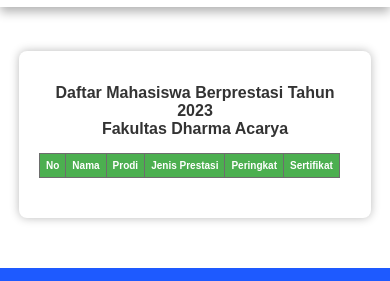
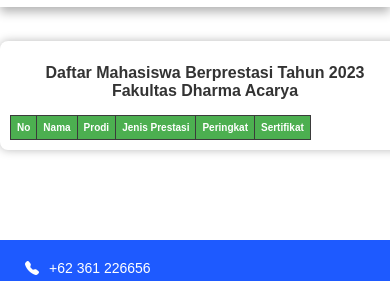
Before and after one commit to DeOkanee/Data-berpretasi_mahasiswa, a website with bundled scripts: page public/akademik-2023.html in a window 390 px wide. Shown: the part 49-330 px from the top of the page. Built offline with nearby package versions, Linux system fonts and the light colour scheme; no server answers.

Commit message:
update code

```diff
--- a/public/Akademik-2024/css/tabel.css
+++ b/public/Akademik-2024/css/tabel.css
@@ -1,12 +1,12 @@
 .TabelPrestasi {
-  width: 80%;
+  width: 80%; /* Lebar tabel untuk desktop */
   margin: 0 auto;
   margin-top: 100px;
   margin-bottom: 50px;
   background: white;
   padding: 20px;
   border-radius: 8px;
-  box-shadow: 0 0 10px rgba(0, 0, 0, 0.274); /* Mengurangi opacity bayangan agar lebih halus */
+  box-shadow: 0 0 10px rgba(0, 0, 0, 0.274);
 }
 
 .TabelPrestasi h1 {
@@ -17,17 +17,17 @@
 }
 
 .TabelPrestasi table {
-  width: 100%;
+  width: 100%; /* Tabel tetap 100% lebar dari container */
   border-collapse: collapse;
-  margin-bottom: 20px;
-  font-size: 14px; /* Menambah ukuran font agar lebih mudah dibaca */
+
 }
+
 
 #mahasiswaTable th,
 #mahasiswaTable td {
-  border: 1px solid #6d6d6d; /* Menambah ketebalan border */
     padding: 10px;
     text-align: center;
+    border: 1px solid rgb(59, 59, 59);
 }
 
 #mahasiswaTable th {
@@ -45,30 +45,26 @@
   background-color: #a5d4fa; /* Warna khusus untuk kolom No */
 }
 
-.Nama {
-  text-align: left; /* Rata kiri */
-}
-
 #mahasiswaTable td.nama,
 #mahasiswaTable td.jenis-prestasi {
   text-align: left;
   padding-left: 10px;
 }
-#mahasiswaTable td.nama{
-max-width: 160px;
+#mahasiswaTable td.nama {
+  max-width: 250px; /* Lebar maksimum untuk kolom nama */
   word-wrap: break-word;
   white-space: normal;
 }
-.jenis-prestasi {
-max-width: 190px; /* Sesuaikan dengan lebar yang diinginkan */
+
+#mahasiswaTable td.jenis-prestasi {
+  max-width: 250px; /* Lebar maksimum untuk kolom jenis prestasi */
   word-wrap: break-word;
   white-space: normal;
 }
-.peringkat{
-max-width: 60px; /* Sesuaikan dengan lebar yang diinginkan */
+#mahasiswaTable td.peringkat {
+  max-width: 100px; /* Lebar maksimum untuk kolom jenis prestasi */
   word-wrap: break-word;
   white-space: normal;
-
 }
 .button-container {
 display: flex;
@@ -169,9 +165,20 @@ margin-top: 10px; /* Menambahkan margin atas untuk pemisah */
     border-collapse: collapse;
     display: block;
     overflow-x: auto;
-  /* Hapus white-space: nowrap di sini */
+}
+#mahasiswaTable td.nama {
+  min-width: 200px;
+  max-width: 300px;
+  word-wrap: break-word;
+  white-space: normal !important;
 }
 
+#mahasiswaTable td.jenis-prestasi {
+  min-width: 150px;
+  max-width: 250px;
+  word-wrap: break-word;
+  white-space: normal !important;
+}
   .TabelPrestasi h1 {
     font-size: 18px; /* Mengurangi ukuran font pada layar kecil */
   }
@@ -195,19 +202,7 @@ margin-top: 10px; /* Menambahkan margin atas untuk pemisah */
     padding: 6px 10px; /* Menyesuaikan ukuran tombol */
     font-size: 12px; /* Mengurangi ukuran font tombol */
   }
-  #mahasiswaTable td.nama {
-    min-width: 200px; /* Tambahkan min-width */
-    max-width: 300px;
-    word-wrap: break-word;
-    white-space: normal !important; /* Tambahkan !important */
-}
 
-#mahasiswaTable td.jenis-prestasi {
-    min-width: 150px; /* Tambahkan min-width */
-    max-width: 250px;
-    word-wrap: break-word;
-    white-space: normal !important;
-}
   .modal-content {
     margin: 50% auto; /* Menyesuaikan margin modal */
   }
@@ -226,12 +221,12 @@ margin-top: 10px; /* Menambahkan margin atas untuk pemisah */
 
 /* Media Query untuk layar dengan lebar maksimum 440px */
 @media (max-width: 440px) {
-.TabelPrestasi table {
+  .TabelPrestasi {
     width: 100%;
-  border-collapse: collapse;
-  display: block;
+    padding: 10px;
+    margin-top: 90px;
+    margin-bottom: 90px;
     overflow-x: auto;
-  /* Hapus white-space: nowrap di sini */
 }
 
   .TabelPrestasi h1 {
@@ -239,13 +234,12 @@ margin-top: 10px; /* Menambahkan margin atas untuk pemisah */
     margin-bottom: 15px; /* Mengurangi jarak bawah judul */
   }
 
+
   .TabelPrestasi table {
-    width: 100%; /* Tabel tetap 100% */
+    width: 100%;
     border-collapse: collapse;
-    margin-bottom: 20px;
-    display: block; /* Mengubah tabel menjadi elemen block agar scroll horizontal aktif */
-    overflow-x: auto; /* Mengaktifkan scroll horizontal */
-    white-space: nowrap; /* Mencegah teks tabel membungkus dan memaksanya agar dapat di-scroll */
+    display: block;
+    overflow-x: auto;
 }
 
   #mahasiswaTable th,
@@ -269,15 +263,16 @@ margin-top: 10px; /* Menambahkan margin atas untuk pemisah */
     border-radius: 3px;
   }
 
+
   #mahasiswaTable td.nama {
-    min-width: 150px; /* Tambahkan min-width */
+    min-width: 140px;
     max-width: 200px;
     word-wrap: break-word;
     white-space: normal !important;
 }
 
 #mahasiswaTable td.jenis-prestasi {
-    min-width: 120px; /* Tambahkan min-width */
+    min-width: 120px;
     max-width: 180px;
     word-wrap: break-word;
     white-space: normal !important;
--- a/public/css/tabel.css
+++ b/public/css/tabel.css
@@ -1,12 +1,12 @@
 .TabelPrestasi {
-  width: 80%;
+  width: 80%; /* Lebar tabel untuk desktop */
   margin: 0 auto;
   margin-top: 100px;
   margin-bottom: 50px;
   background: white;
   padding: 20px;
   border-radius: 8px;
-  box-shadow: 0 0 10px rgba(0, 0, 0, 0.274); /* Mengurangi opacity bayangan agar lebih halus */
+  box-shadow: 0 0 10px rgba(0, 0, 0, 0.274);
 }
 
 .TabelPrestasi h1 {
@@ -17,17 +17,17 @@
 }
 
 .TabelPrestasi table {
-  width: 100%;
+  width: 100%; /* Tabel tetap 100% lebar dari container */
   border-collapse: collapse;
-  margin-bottom: 20px;
-  font-size: 14px; /* Menambah ukuran font agar lebih mudah dibaca */
+
 }
+
 
 #mahasiswaTable th,
 #mahasiswaTable td {
-  border: 1px solid #6d6d6d; /* Menambah ketebalan border */
     padding: 10px;
     text-align: center;
+    border: 1px solid rgb(59, 59, 59);
 }
 
 #mahasiswaTable th {
@@ -45,30 +45,26 @@
   background-color: #a5d4fa; /* Warna khusus untuk kolom No */
 }
 
-.Nama {
-  text-align: left; /* Rata kiri */
-}
-
 #mahasiswaTable td.nama,
 #mahasiswaTable td.jenis-prestasi {
   text-align: left;
   padding-left: 10px;
 }
-#mahasiswaTable td.nama{
-max-width: 160px;
+#mahasiswaTable td.nama {
+  max-width: 250px; /* Lebar maksimum untuk kolom nama */
   word-wrap: break-word;
   white-space: normal;
 }
-.jenis-prestasi {
-max-width: 190px; /* Sesuaikan dengan lebar yang diinginkan */
+
+#mahasiswaTable td.jenis-prestasi {
+  max-width: 250px; /* Lebar maksimum untuk kolom jenis prestasi */
   word-wrap: break-word;
   white-space: normal;
 }
-.peringkat{
-max-width: 60px; /* Sesuaikan dengan lebar yang diinginkan */
+#mahasiswaTable td.peringkat {
+  max-width: 100px; /* Lebar maksimum untuk kolom jenis prestasi */
   word-wrap: break-word;
   white-space: normal;
-
 }
 .button-container {
 display: flex;
@@ -169,9 +165,20 @@ margin-top: 10px; /* Menambahkan margin atas untuk pemisah */
     border-collapse: collapse;
     display: block;
     overflow-x: auto;
-  /* Hapus white-space: nowrap di sini */
+}
+#mahasiswaTable td.nama {
+  min-width: 200px;
+  max-width: 300px;
+  word-wrap: break-word;
+  white-space: normal !important;
 }
 
+#mahasiswaTable td.jenis-prestasi {
+  min-width: 150px;
+  max-width: 250px;
+  word-wrap: break-word;
+  white-space: normal !important;
+}
   .TabelPrestasi h1 {
     font-size: 18px; /* Mengurangi ukuran font pada layar kecil */
   }
@@ -195,19 +202,7 @@ margin-top: 10px; /* Menambahkan margin atas untuk pemisah */
     padding: 6px 10px; /* Menyesuaikan ukuran tombol */
     font-size: 12px; /* Mengurangi ukuran font tombol */
   }
-  #mahasiswaTable td.nama {
-    min-width: 200px; /* Tambahkan min-width */
-    max-width: 300px;
-    word-wrap: break-word;
-    white-space: normal !important; /* Tambahkan !important */
-}
 
-#mahasiswaTable td.jenis-prestasi {
-    min-width: 150px; /* Tambahkan min-width */
-    max-width: 250px;
-    word-wrap: break-word;
-    white-space: normal !important;
-}
   .modal-content {
     margin: 50% auto; /* Menyesuaikan margin modal */
   }
@@ -226,12 +221,12 @@ margin-top: 10px; /* Menambahkan margin atas untuk pemisah */
 
 /* Media Query untuk layar dengan lebar maksimum 440px */
 @media (max-width: 440px) {
-.TabelPrestasi table {
+  .TabelPrestasi {
     width: 100%;
-  border-collapse: collapse;
-  display: block;
+    padding: 10px;
+    margin-top: 90px;
+    margin-bottom: 90px;
     overflow-x: auto;
-  /* Hapus white-space: nowrap di sini */
 }
 
   .TabelPrestasi h1 {
@@ -239,13 +234,12 @@ margin-top: 10px; /* Menambahkan margin atas untuk pemisah */
     margin-bottom: 15px; /* Mengurangi jarak bawah judul */
   }
 
+
   .TabelPrestasi table {
-    width: 100%; /* Tabel tetap 100% */
+    width: 100%;
     border-collapse: collapse;
-    margin-bottom: 20px;
-    display: block; /* Mengubah tabel menjadi elemen block agar scroll horizontal aktif */
-    overflow-x: auto; /* Mengaktifkan scroll horizontal */
-    white-space: nowrap; /* Mencegah teks tabel membungkus dan memaksanya agar dapat di-scroll */
+    display: block;
+    overflow-x: auto;
 }
 
   #mahasiswaTable th,
@@ -269,15 +263,16 @@ margin-top: 10px; /* Menambahkan margin atas untuk pemisah */
     border-radius: 3px;
   }
 
+
   #mahasiswaTable td.nama {
-    min-width: 150px; /* Tambahkan min-width */
+    min-width: 140px;
     max-width: 200px;
     word-wrap: break-word;
     white-space: normal !important;
 }
 
 #mahasiswaTable td.jenis-prestasi {
-    min-width: 120px; /* Tambahkan min-width */
+    min-width: 120px;
     max-width: 180px;
     word-wrap: break-word;
     white-space: normal !important;
```
Lines whose indentation alone changed are shown as unchanged.
